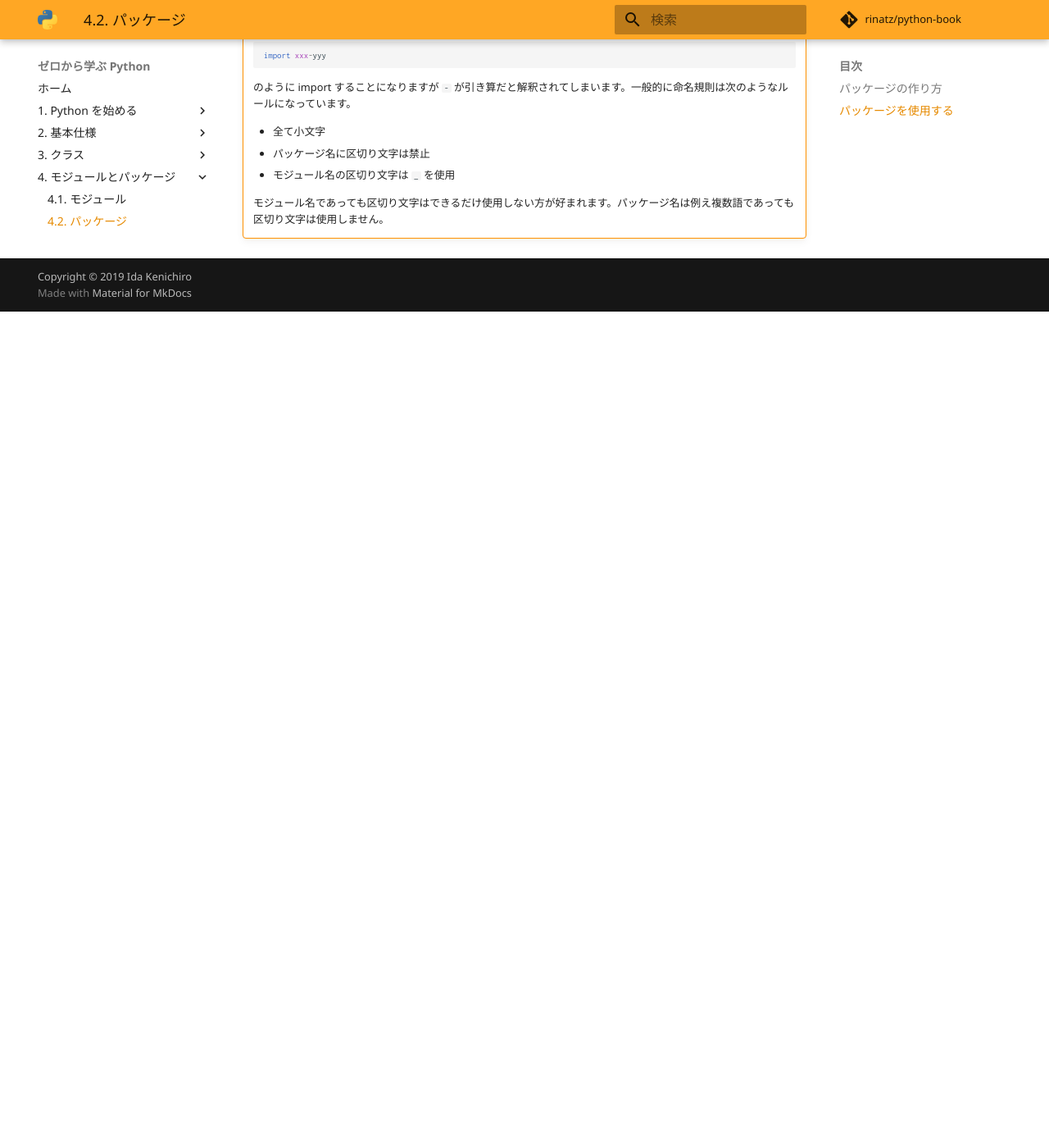
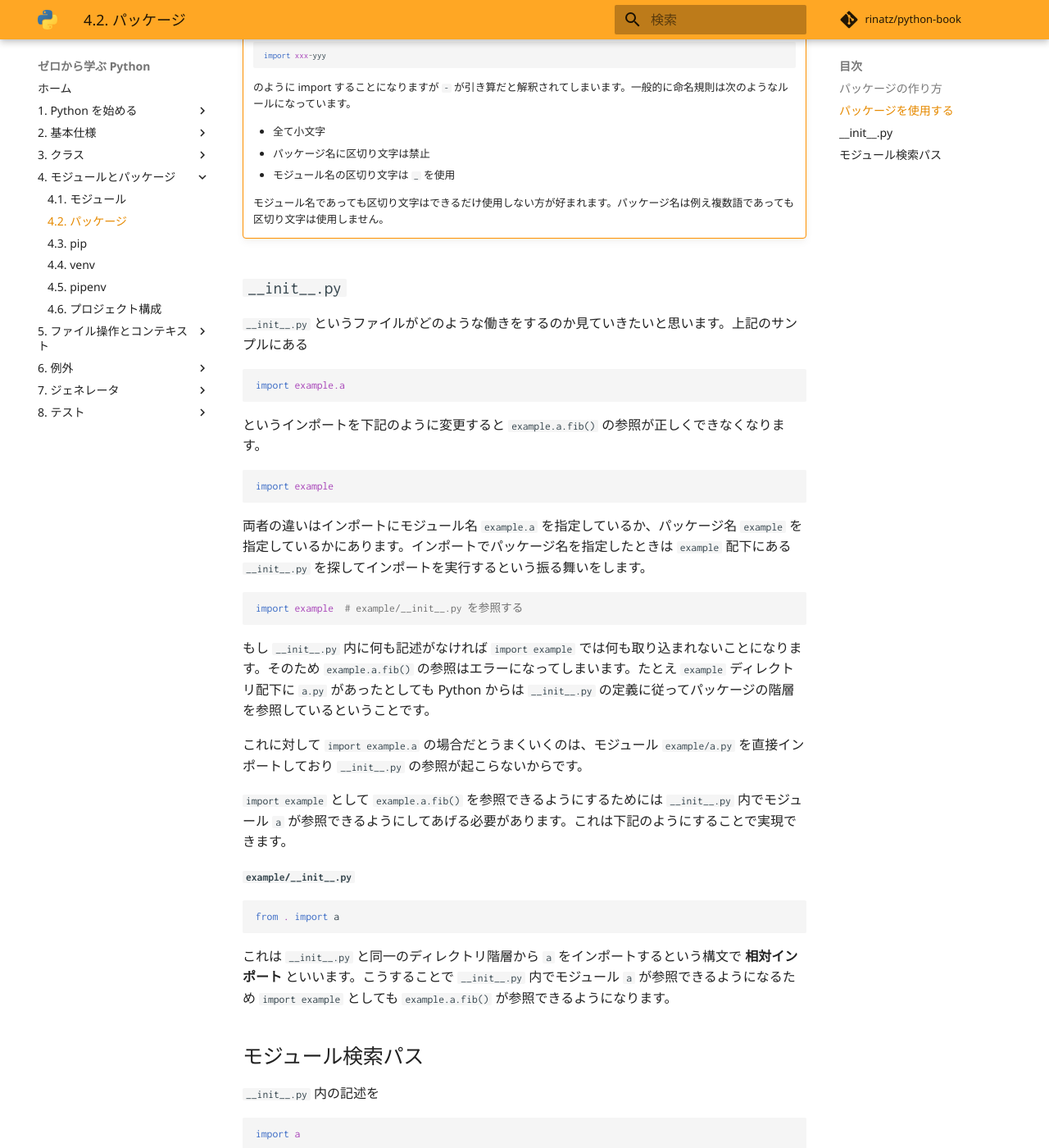
Before and after one commit to rinatz/python-book, an MkDocs documentation site: the page built from docs/ch04-02-packages.md, in a window 1280 px wide and 1400 px high, scrolled down 1725 px. Shown: the whole window at 82% size. Built offline with MkDocs 1.6.1 and Material for MkDocs 9.7.7, drawn with Linux system fonts in a browser that asks for light colours; comment, search, counter and statistics services are not loaded; before the commit the page ends 2105 px from its top, so only the background shows below that; some of the changed text lies outside the part shown.

Commit message:
Add description for __init__.py

````diff
--- a/docs/ch04-02-packages.md
+++ b/docs/ch04-02-packages.md
@@ -44,7 +44,7 @@
 # -*- coding: utf-8 -*-
 
 
-import example
+import example.a
 
 
 def main():
@@ -71,3 +71,62 @@
     - モジュール名の区切り文字は `_` を使用
 
     モジュール名であっても区切り文字はできるだけ使用しない方が好まれます。パッケージ名は例え複数語であっても区切り文字は使用しません。
+
+## `__init__.py`
+
+`__init__.py` というファイルがどのような働きをするのか見ていきたいと思います。上記のサンプルにある
+
+```python
+import example.a
+```
+
+というインポートを下記のように変更すると `example.a.fib()` の参照が正しくできなくなります。
+
+```python
+import example
+```
+
+両者の違いはインポートにモジュール名 `example.a` を指定しているか、パッケージ名 `example` を指定しているかにあります。インポートでパッケージ名を指定したときは `example` 配下にある `__init__.py` を探してインポートを実行するという振る舞いをします。
+
+```python
+import example  # example/__init__.py を参照する
+```
+
+もし `__init__.py` 内に何も記述がなければ `import example` では何も取り込まれないことになります。そのため `example.a.fib()` の参照はエラーになってしまいます。たとえ `example` ディレクトリ配下に `a.py` があったとしても Python からは `__init__.py` の定義に従ってパッケージの階層を参照しているということです。
+
+これに対して `import example.a` の場合だとうまくいくのは、モジュール `example/a.py` を直接インポートしており `__init__.py` の参照が起こらないからです。
+
+`import example` として `example.a.fib()` を参照できるようにするためには `__init__.py` 内でモジュール `a` が参照できるようにしてあげる必要があります。これは下記のようにすることで実現できます。
+
+**`example/__init__.py`**
+
+```python
+from . import a
+```
+
+これは `__init__.py` と同一のディレクトリ階層から `a` をインポートするという構文で **相対インポート** といいます。こうすることで `__init__.py` 内でモジュール `a` が参照できるようになるため `import example` としても `example.a.fib()` が参照できるようになります。
+
+## モジュール検索パス
+
+`__init__.py` 内の記述を
+
+```python
+import a
+```
+
+と書いてもうまくいきません。 `import example` としてもモジュール `a` が見つからないというエラーが起こってしまいます。これは Python がモジュールを探しに行くときに、決まったルールで検索をしているからです。Python はモジュールを探しに行くときに次の順序でモジュールを検索します。
+
+1. ビルトインモジュール（Python に最初から組み込まれたモジュール）
+2. `python` コマンドに渡したファイルのあるディレクトリ直下
+
+例えばファイル構成が下記のようになっていた場合 `python main.py` と実行して Python がモジュールを探しに行くディレクトリは `root` 直下になります。
+
+```
+root    # ここ
+├── example     # ここは探しに行かない
+│  ├── __init__.py
+│  └── a.py
+└── main.py
+```
+
+ソースコードのどの場所で `import a` を書いても `root` 直下から `a.py` を探そうとします。相対インポートはこのルールに従わずにモジュールを検索してくれるため、うまくいくということです。
````
